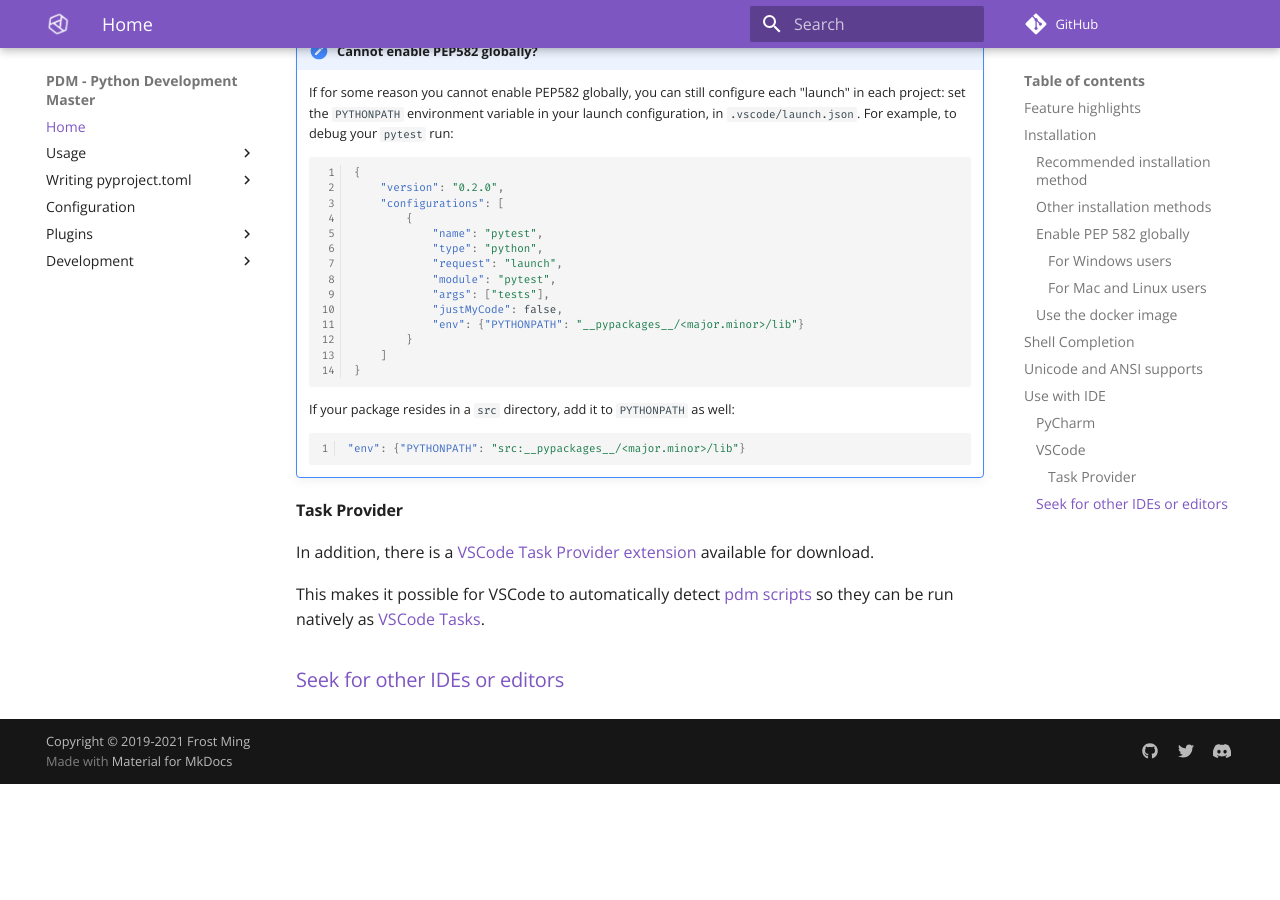
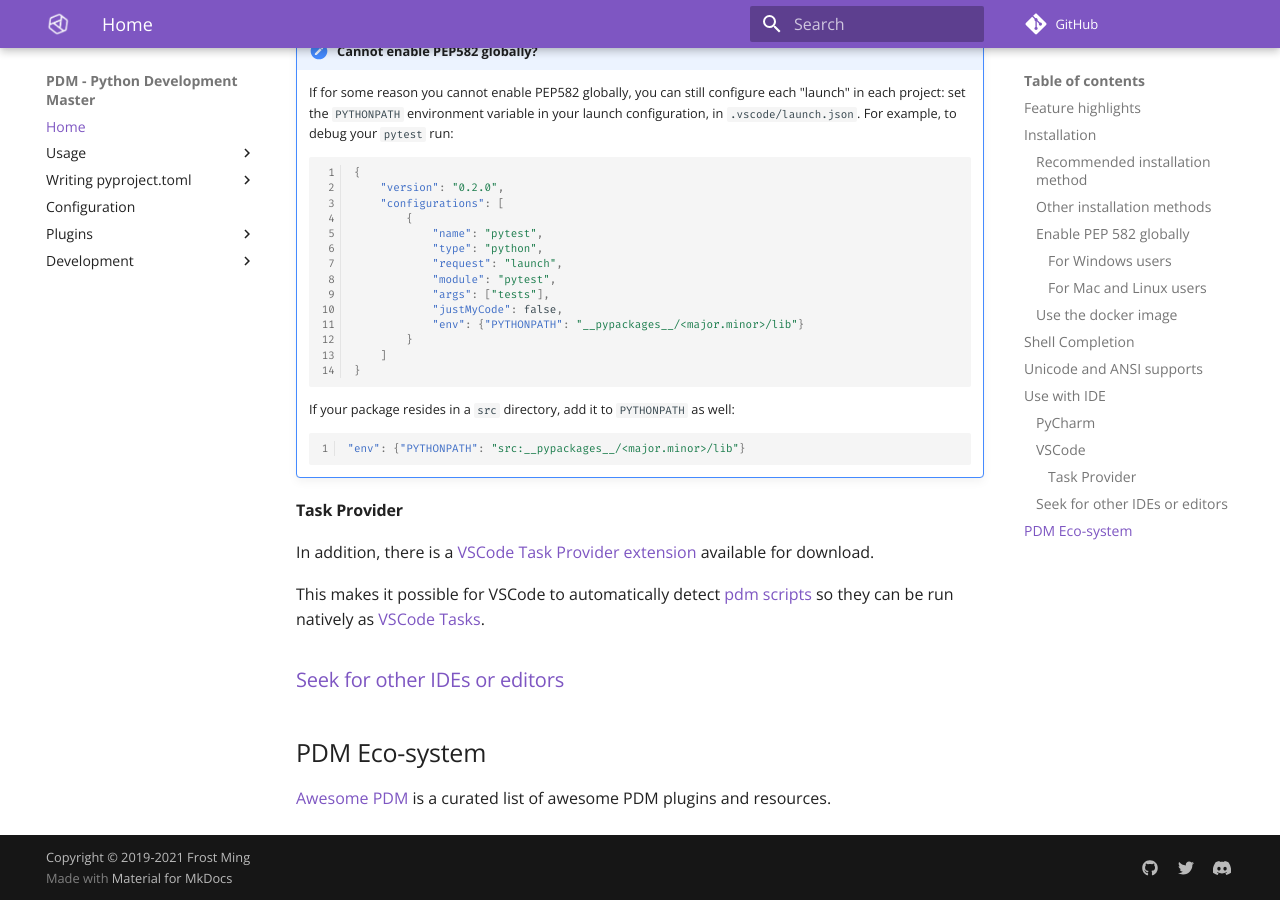
Before and after one commit to ChrisSanderser/pd-ms, an MkDocs documentation site: the page built from docs/docs/index.md, in a window 1280 px wide and 900 px high, scrolled down 4160 px. Built offline with MkDocs 1.6.1 and Material for MkDocs 9.7.7, drawn with Linux system fonts in a browser that asks for light colours; comment, search, counter and statistics services are not loaded; before the commit the page ends 4944 px from its top, so only the background shows below that.

Commit message:
Update README and docs

```diff
--- a/docs/docs/index.md
+++ b/docs/docs/index.md
@@ -208,3 +208,7 @@ can be run natively as [VSCode Tasks][vscode tasks].
 [pdm scripts]: https://pdm.fming.dev/project/#run-scripts-in-isolated-environment
 
 ### [Seek for other IDEs or editors](usage/advanced.md#integrate-with-other-ide-or-editors)
+
+## PDM Eco-system
+
+[Awesome PDM](https://github.com/pdm-project/awesome-pdm) is a curated list of awesome PDM plugins and resources.
```
Also changed, not shown: README.md, README_zh.md.
